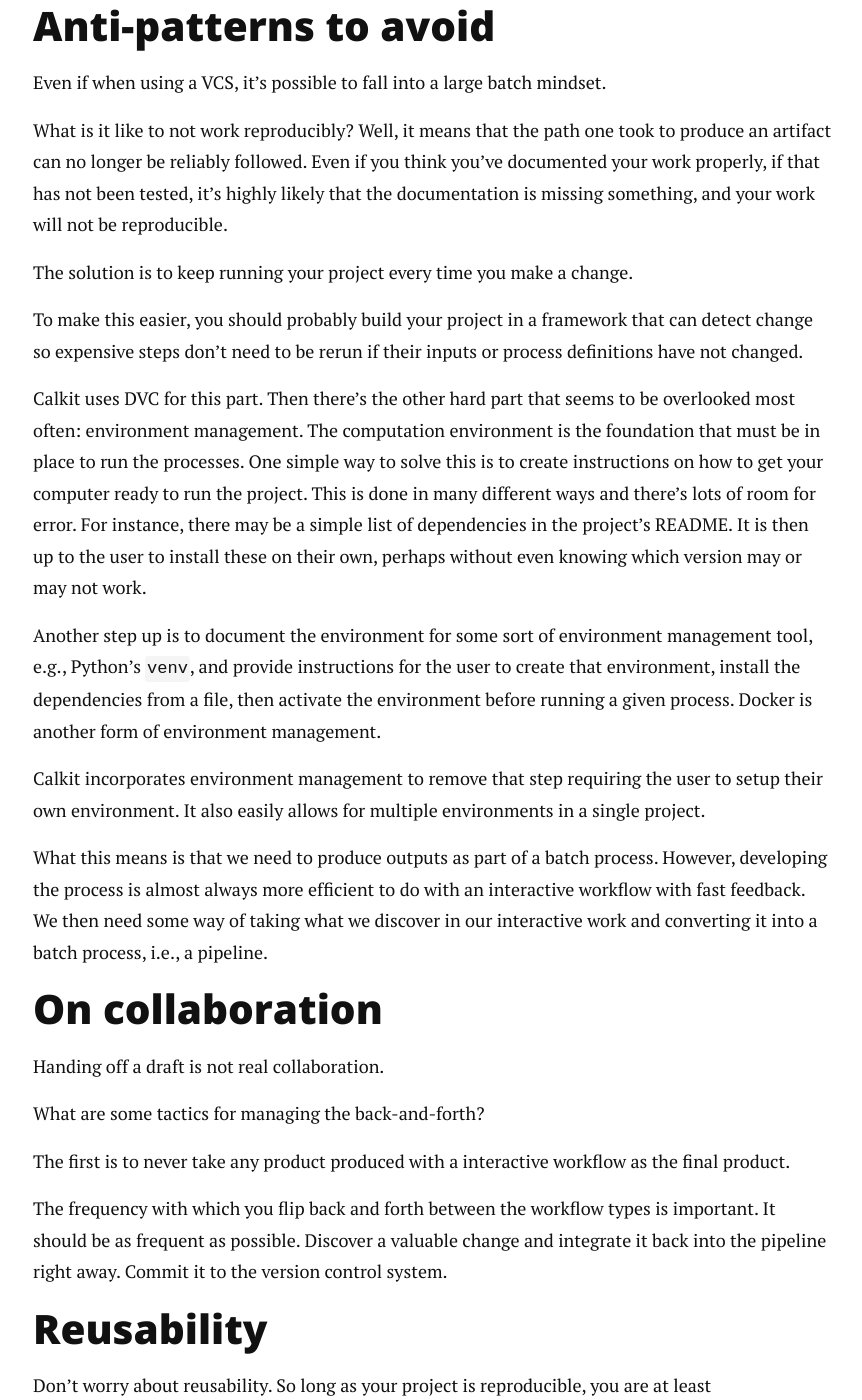
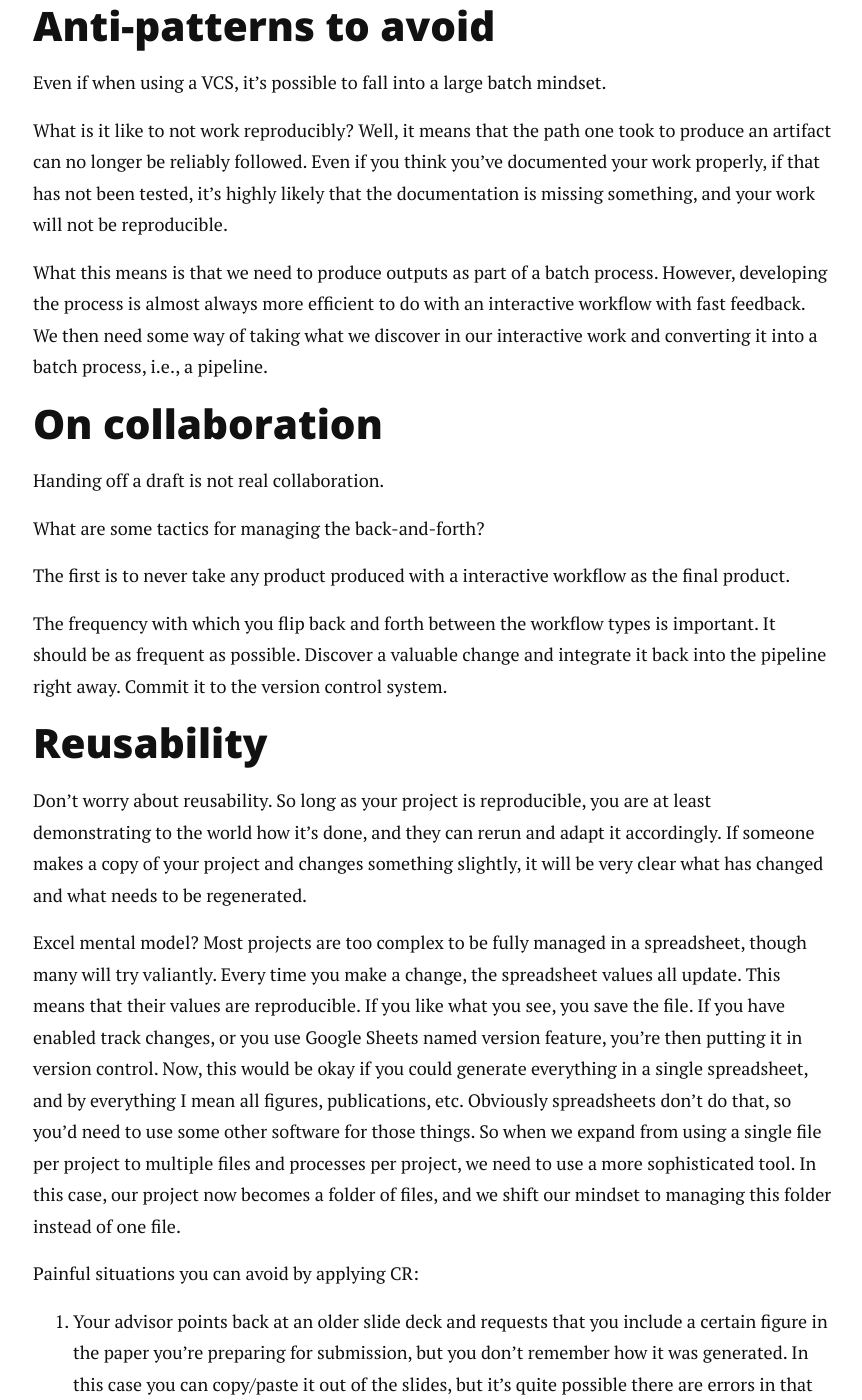
Before and after one commit to petebachant/petebachant.github.io, a Jekyll site: the page built from _posts/2025-02-28-continuous-reproducibility.md, in a window 1280 px wide and 1400 px high, scrolled down 11244 px. Shown: the whole window, without its empty margins (207-1069 px from the left). Built offline with Jekyll 4.4.1, drawn with Linux system fonts in a browser that asks for light colours; nearby versions of some CDN libraries; comment, search, counter and statistics services are not loaded.

Commit message:
Remove redundancy

```diff
--- a/_posts/2025-02-28-continuous-reproducibility.md
+++ b/_posts/2025-02-28-continuous-reproducibility.md
@@ -564,36 +564,6 @@ if that has not been tested,
 it's highly likely that the documentation is missing something,
 and your work will not be reproducible.
 
-The solution is to keep running your project every time you make a change.
-
-To make this easier, you should probably build your project in a framework
-that can detect change so expensive steps don't need to be rerun
-if their inputs or process definitions have not changed.
-
-Calkit uses DVC for this part.
-Then there's the other hard part that seems to be overlooked most often:
-environment management.
-The computation environment is the foundation that must be in place
-to run the processes.
-One simple way to solve this is to create instructions on how to get your
-computer ready to run the project.
-This is done in many different ways and there's lots of room for error.
-For instance,
-there may be a simple list of dependencies in the project's README.
-It is then up to the user to install these on their own,
-perhaps without even knowing which version may or may not work.
-
-Another step up is to document the environment for some sort of environment
-management tool, e.g., Python's `venv`,
-and provide instructions for the user to create that environment,
-install the dependencies from a file,
-then activate the environment before running a given process.
-Docker is another form of environment management.
-
-Calkit incorporates environment management to remove that step
-requiring the user to setup their own environment.
-It also easily allows for multiple environments in a single project.
-
 What this means is that we need to produce outputs as part of a
 batch process.
 However, developing the process is almost always more efficient
```
